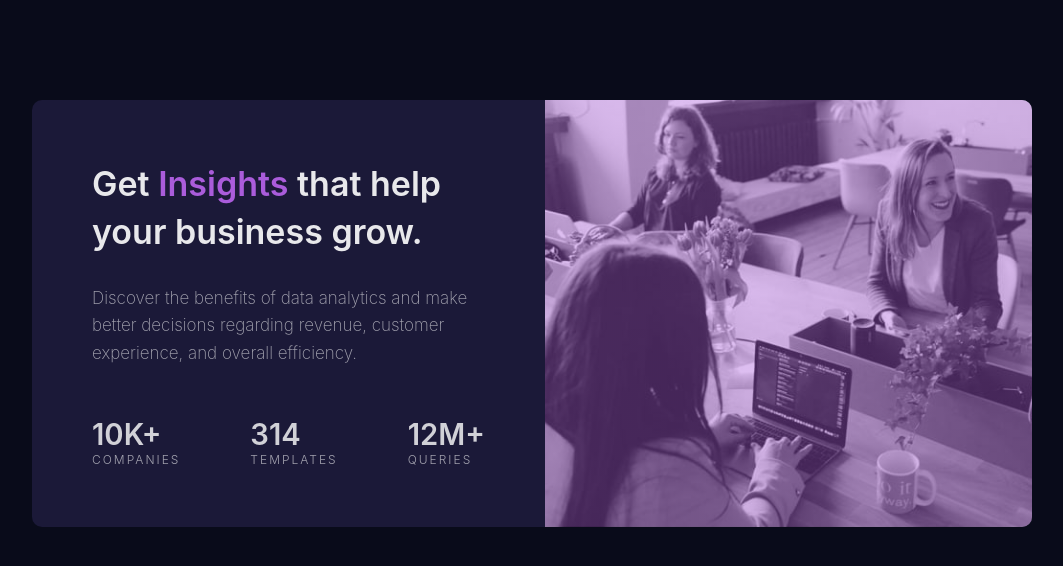
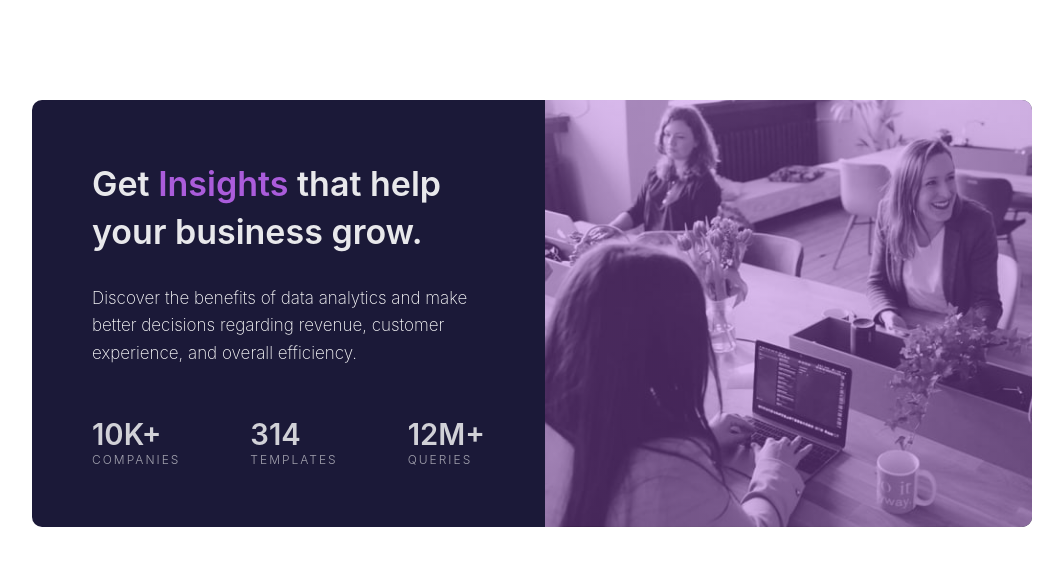
Before and after one commit to CodeWithBashir/Sats-preview-card, a plain HTML site: page index.html in a window 1280 px wide. Shown: the whole page, without its empty margins (108-1171 px from the left). Drawn offline with Linux system fonts and the light colour scheme.

Commit message:
Update style.css

```diff
--- a/style.css
+++ b/style.css
@@ -10,7 +10,7 @@ html {
 
 body {
   font-family: "Inter", sans-serif;
-  background-color: hsl(233, 47%, 7%);
+  background-color: hsl(0, 0%, 100%);
   color: hsla(0, 0%, 100%, 0.9);
   font-size: 1.6rem;
 }
@@ -66,7 +66,7 @@ h2 span {
   font-weight: 200;
   line-height: 1.6;
   margin-bottom: 2rem;
-  color: hsla(0, 0%, 100%, 0.6);
+  color: hsl(0, 0%, 100%);
 }
 .stats {
   display: flex;
```
